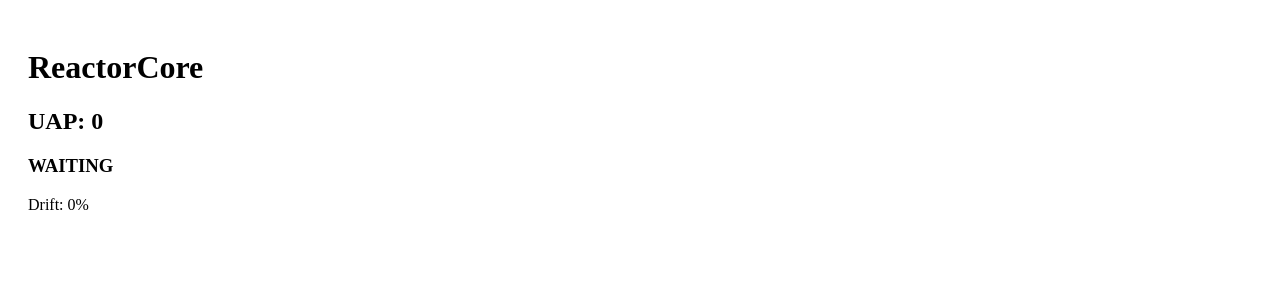
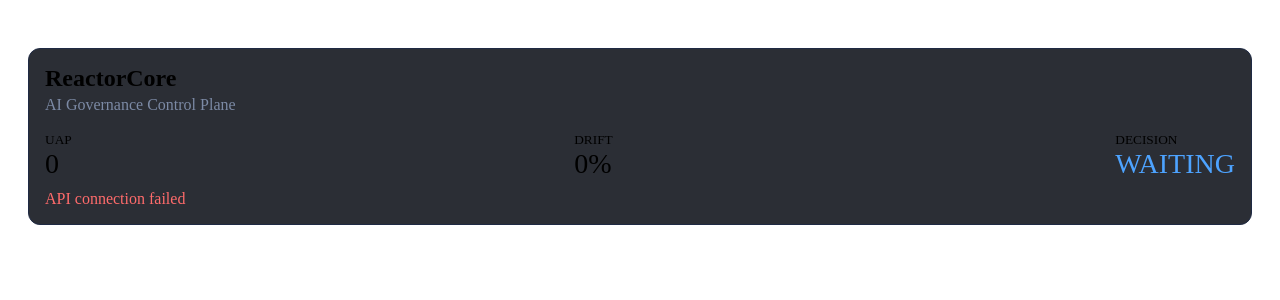
Before and after one commit to TheBluCog/ReactorTheory, a React (Vite) app: page / in a window 1280 px wide. Shown: the top 300 px of the page. Built offline with nearby package versions, Linux system fonts and the light colour scheme; no server answers; the HTML template or start-up script is replaced by a standard one.

Commit message:
Refactor App to use system hook and HUD panel

```diff
--- a/src/App.tsx
+++ b/src/App.tsx
@@ -1,35 +1,17 @@
-import { useEffect, useState } from 'react'
+import { useSystem } from './features/system/useSystem'
+import HUDPanel from './components/hud/HUDPanel'
 
 export default function App() {
-  const [uap, setUap] = useState(0)
-  const [decision, setDecision] = useState('WAITING')
-  const [drift, setDrift] = useState(0)
-
-  useEffect(() => {
-    async function load() {
-      try {
-        const res = await fetch('/api/system?action=recommend')
-        const data = await res.json()
-
-        setUap(data.uap || 0)
-        setDecision(data.policy?.enforcedDecision?.type || 'UNKNOWN')
-        setDrift(data.core?.D || 0)
-      } catch {
-        // silent fail for now
-      }
-    }
-
-    load()
-    const i = setInterval(load, 3000)
-    return () => clearInterval(i)
-  }, [])
+  const { uap, decision, drift, error } = useSystem()
 
   return (
-    <div style={{ padding: 20 }}>
-      <h1>ReactorCore</h1>
-      <h2>UAP: {uap}</h2>
-      <h3>{decision}</h3>
-      <p>Drift: {Math.round(drift * 100)}%</p>
-    </div>
+    <main style={{ padding: 20 }}>
+      <HUDPanel
+        uap={uap}
+        decision={decision}
+        drift={drift}
+        error={error}
+      />
+    </main>
   )
 }
```
